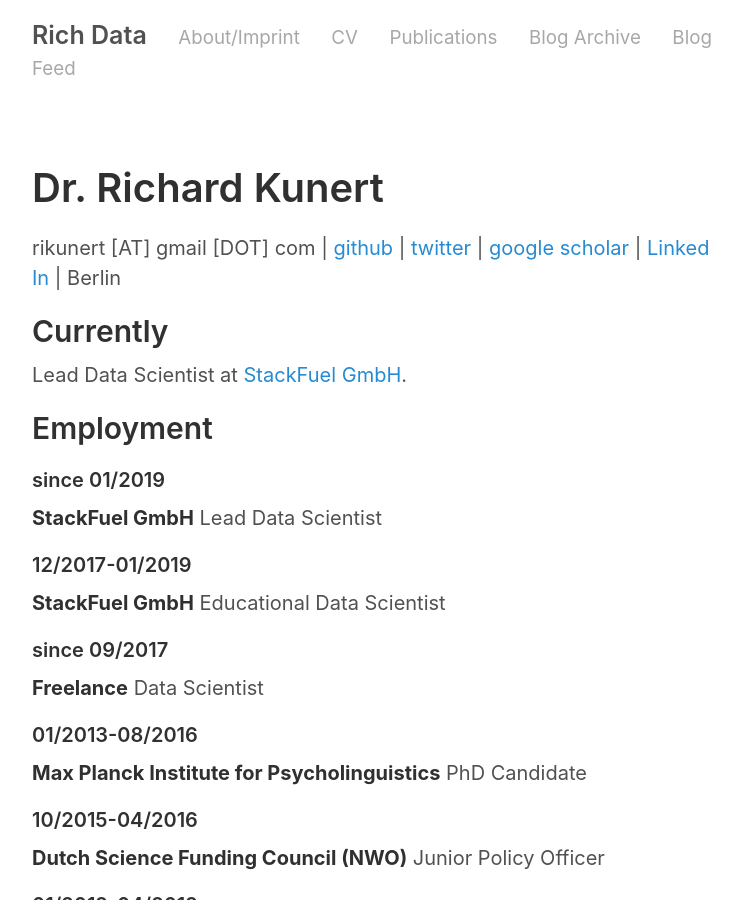
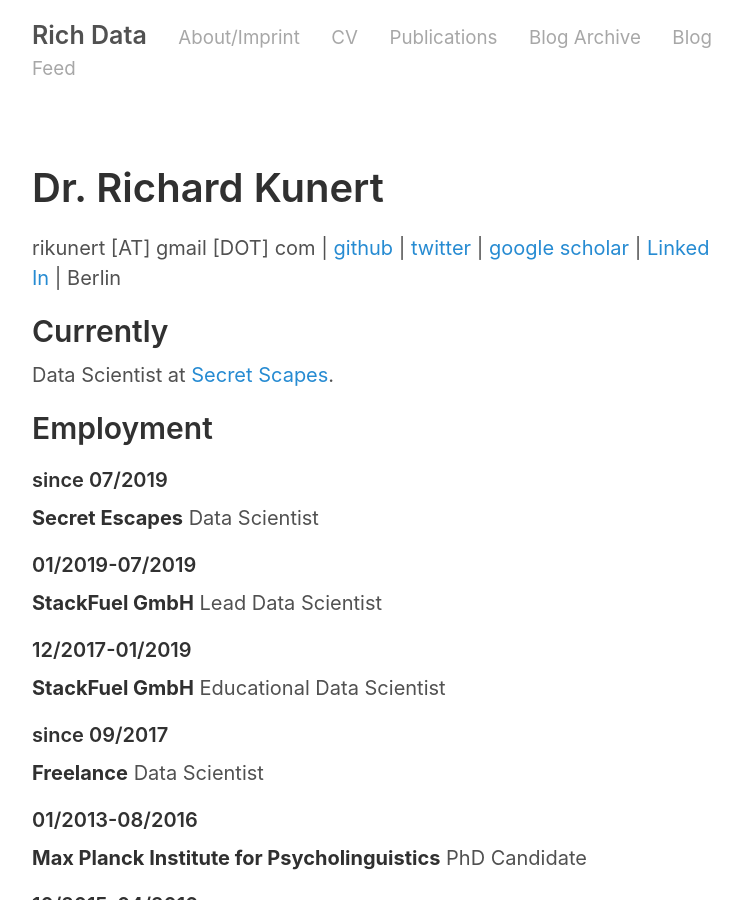
Before and after one commit to rikunert/rikunert.github.io, a Jekyll site: the page built from cv.md, in a window 1280 px wide and 900 px high. Shown: the whole window, without its empty margins (258-1000 px from the left). Built offline with Jekyll 4.4.1, drawn with Linux system fonts in a browser that asks for light colours; comment, search, counter and statistics services are not loaded; some of the changed text lies outside the part shown.

Commit message:
update cv to show secret escapes employment

```diff
--- a/cv.md
+++ b/cv.md
@@ -16,11 +16,14 @@ Berlin
 
 ## Currently
 
-Lead Data Scientist at [StackFuel GmbH](https://stackfuel.com/).
+Data Scientist at [Secret Scapes](https://www.secretescapes.com/).
 
 ## Employment
 
-#### since 01/2019
+#### since 07/2019
+__Secret Escapes__ Data Scientist
+
+#### 01/2019-07/2019
 __StackFuel GmbH__ Lead Data Scientist
 
 #### 12/2017-01/2019
```
Also changed, not shown: other parts of cv.md (+1 -1 lines).
